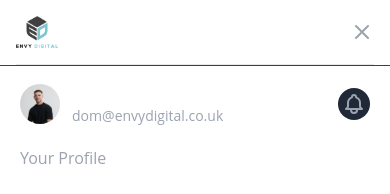
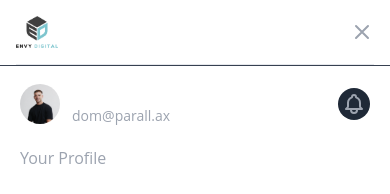
Before and after one commit to Domnewmarch/Envy-Links, a Next.js app: page /appearance in a window 390 px wide. Both pictures are taken after a click on the button "Open main menu". Shown: the top 194 px of the page. Built offline with nearby package versions, Linux system fonts and the light colour scheme.

Commit message:
update email

```diff
--- a/components/dashboard/new-nav.js
+++ b/components/dashboard/new-nav.js
@@ -89,7 +89,7 @@ export default function NewNav() {
                 </div>
                 <div className="ml-3">
                   <div className="text-base font-medium text-white">Dom Newmarch</div>
-                  <div className="text-sm font-medium text-gray-400">dom@envydigital.co.uk</div>
+                  <div className="text-sm font-medium text-gray-400">dom@parall.ax</div>
                 </div>
                 <button type="button" className="ml-auto flex-shrink-0 bg-gray-800 p-1 rounded-full text-gray-400 hover:text-white focus:outline-none focus:ring-2 focus:ring-offset-2 focus:ring-offset-gray-800 focus:ring-white">
                   <span className="sr-only">View notifications</span>
```
